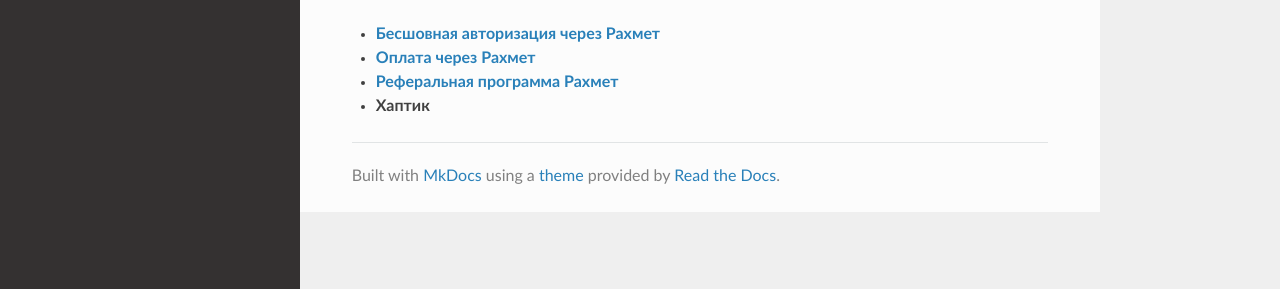
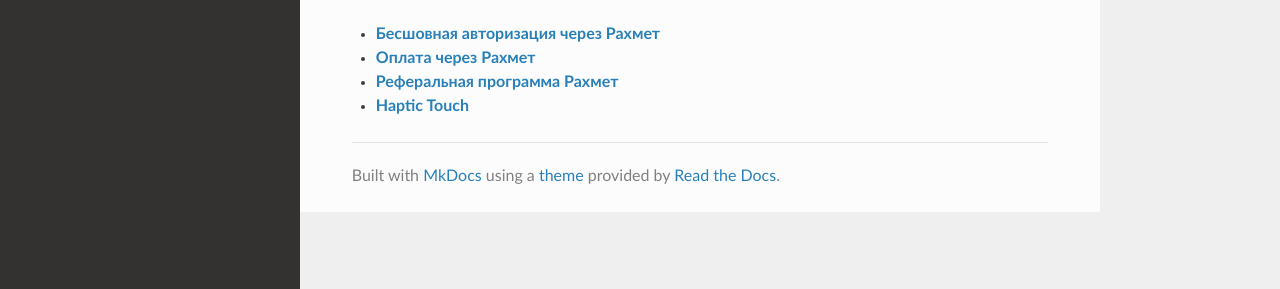
Before and after one commit to rahmetapp/docs, an MkDocs documentation site: the page built from docs/mini app.md, in a window 1280 px wide. Shown: the part 292-581 px from the top of the page. Built offline with MkDocs 1.6.1, drawn with Linux system fonts in a browser that asks for light colours; nearby versions of some CDN libraries; old or Windows-style settings are respelled for this version of MkDocs.

Commit message:
Update mini app.md

```diff
--- a/docs/mini app.md
+++ b/docs/mini app.md
@@ -5,4 +5,4 @@
 - [**Бесшовная авторизация через Рахмет**](https://github.com/ulan61/docs/blob/master/docs/mini%20app%20auth.md)
 - [**Оплата через Рахмет**](https://github.com/ulan61/docs/blob/master/docs/mini%20app%20pay.md)
 - [**Реферальная программа Рахмет**](https://github.com/ulan61/docs/blob/master/docs/mini%20app%20referral%20program.md)
-- **Хаптик**
+- [**Haptic Touch**](https://github.com/ulan61/docs/blob/master/docs/mini%20app%20haptic.md)
```
